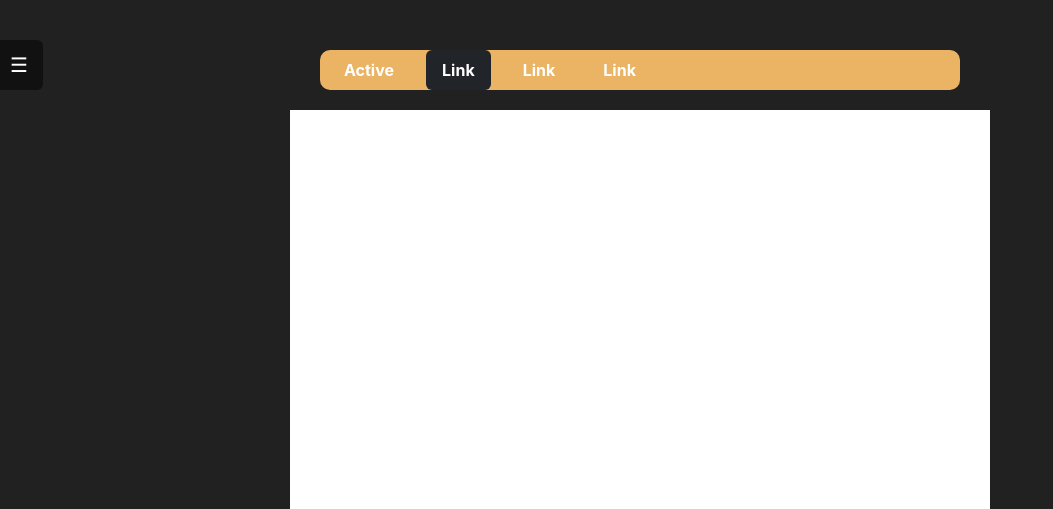
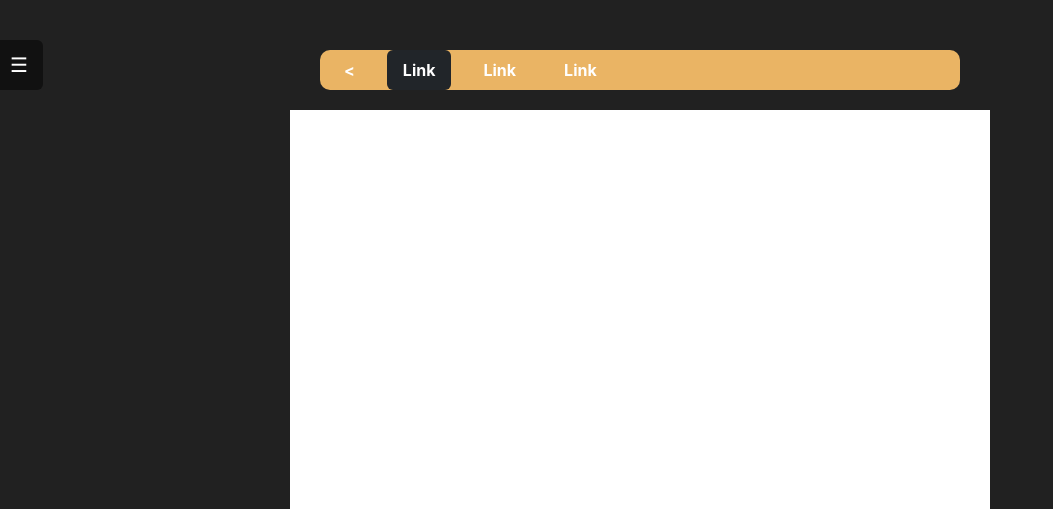
Before and after one commit to greenshe11/ClinicAppointment1, a Flask app: template templates/patient/chatbotpage.html in a window 1280 px wide. Shown: the top 509 px of the page, without its empty margins (0-1053 px from the left). Run offline with Flask 2, Linux system fonts and the light colour scheme; the template is opened without the code that fills it, so the values that code supplies are empty; some libraries are stand-ins or nearby versions.

Commit message:
Update chatbotpage.html
committed to main

```diff
--- a/templates/patient/chatbotpage.html
+++ b/templates/patient/chatbotpage.html
@@ -20,7 +20,7 @@
           <div id="header">
                <ul class="nav nav-pills">
                     <li class="nav-item mx-2">
-                         <a class="nav-link" aria-current="page" href="#">Active</a>
+                         <a class="nav-link" aria-current="page" href="/home"><</a>
                     </li>
                     <li class="nav-item mx-2">
                          <a class="nav-link active bg-dark" href="#">Link</a>
```
